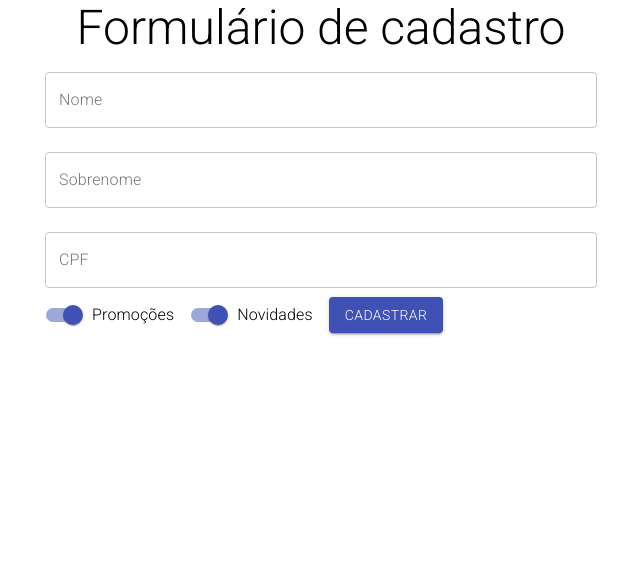
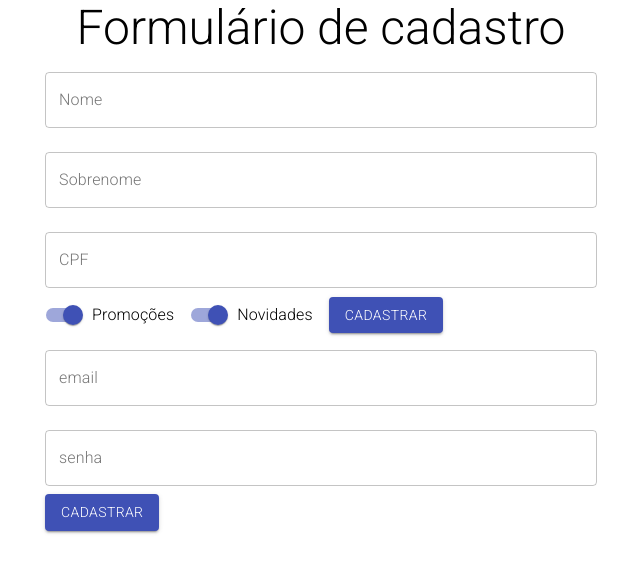
Before and after one commit to danielgaio/javascript-study, a React (Create React App) app in the folder curso-7/formulario-cadastro/: page / in a window 1280 px wide. Shown: the top 572 px of the page, without its empty margins (319-959 px from the left). Built offline with nearby package versions, Linux system fonts and the light colour scheme.

Commit message:
Criando formulário de email

```diff
--- /dev/null
+++ b/curso-7/formulario-cadastro/src/components/FormularioCadastro/DadosUsuario.jsx
@@ -0,0 +1,30 @@
+import { Button, TextField } from "@material-ui/core";
+import React from 'react';
+
+function DadosUsuario() {
+  return (
+    <form>
+      <TextField
+        id="email"
+        label="email"
+        type="email"
+        variant="outlined"
+        margin="normal"
+        fullWidth
+      />
+      <TextField
+        id="senha"
+        label="senha"
+        type="password"
+        variant="outlined"
+        margin="normal"
+        fullWidth
+      />
+      <Button type="submit" variant="contained" color="primary">
+        Cadastrar
+      </Button>
+    </form>
+  )
+}
+
+export default DadosUsuario;
--- a/curso-7/formulario-cadastro/src/components/FormularioCadastro/FormularioCadastro.jsx
+++ b/curso-7/formulario-cadastro/src/components/FormularioCadastro/FormularioCadastro.jsx
@@ -1,13 +1,14 @@
-import { Button, FormControlLabel, Switch, TextField } from "@material-ui/core";
 import React, { useState } from "react";
 import DadosPessoais from "./DadosPessoais";
+import DadosUsuario from "./DadosUsuario";
 
 // As chaves servem para receber a propriedade de modo desconstruido
 function FormularioCadastro({aoEnviar, validarCpf}) {
-
-
   return (
-    <DadosPessoais/>
+    <>
+      <DadosPessoais aoEnviar={aoEnviar} validarCpf={ validarCpf }/>
+      <DadosUsuario />
+    </>
   );
 }
 
```
Also changed, not shown: 1 other file (tests, documents, lock files or other folders).
